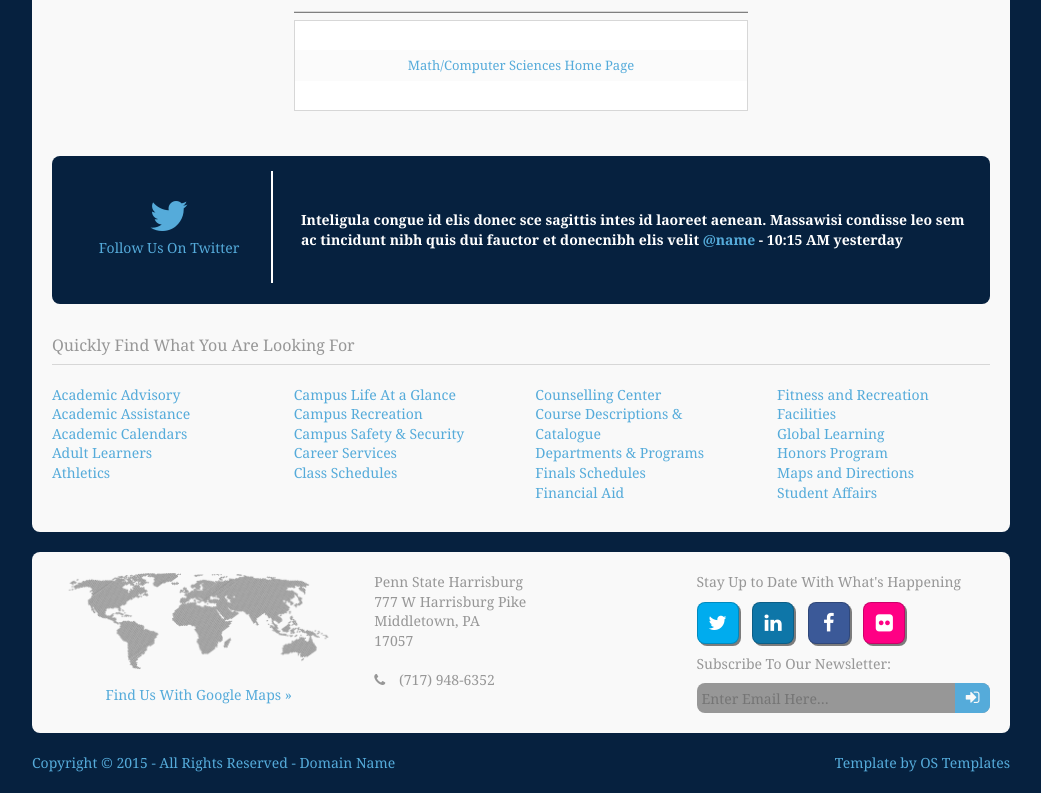
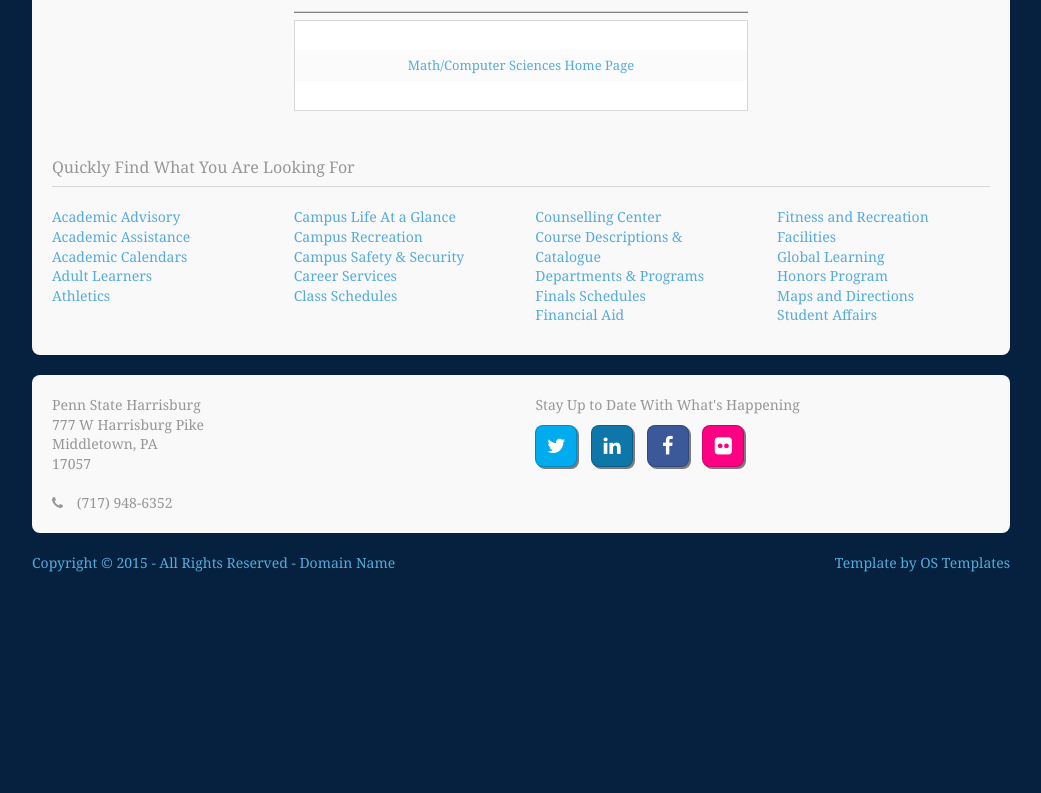
Before and after one commit to ColtonGerhart/cs_Redesign, a plain HTML site: page pages/Gen_Info/localInterest.html in a window 1280 px wide. Shown: the part 1659-2452 px from the top of the page, without its empty margins (119-1160 px from the left). After the commit the page ends 2251 px from the top, so only its background shows below. Drawn offline with Linux system fonts and the light colour scheme.

Commit message:
Update localInterest.html

```diff
--- a/pages/Gen_Info/localInterest.html
+++ b/pages/Gen_Info/localInterest.html
@@ -650,17 +650,7 @@ Useful Math sites, especially for Secondary Math Education majors</a>
                 </div>
                 <!-- ################################################################################################ -->
                 <!-- ################################################################################################ -->
-                <div id="twitter" class="group btmspace-30">
-                    <div class="one_quarter first center">
-                        <a href="#">
-                            <i class="fa fa-twitter fa-3x"></i><br>
-                            Follow Us On Twitter
-                        </a>
-                    </div>
-                    <div class="three_quarter bold">
-                        <p>Inteligula congue id elis donec sce sagittis intes id laoreet aenean. Massawisi condisse leo sem ac tincidunt nibh quis dui fauctor et donecnibh elis velit <a href="#">@name</a> - 10:15 AM yesterday</p>
-                    </div>
-                </div>
+
                 <!-- ################################################################################################ -->
                 <!-- ################################################################################################ -->
                 <div class="group">
@@ -734,13 +724,7 @@ Useful Math sites, especially for Secondary Math Education majors</a>
         <div class="rounded">
             <footer id="footer" class="clear">
                 <!-- ################################################################################################ -->
-                <div class="one_third first">
-                    <figure class="center">
-                        <img class="btmspace-15" src="../../images/demo/worldmap.png" alt="">
-                        <figcaption><a href="#">Find Us With Google Maps &raquo;</a></figcaption>
-                    </figure>
-                </div>
-                <div class="one_third">
+                <div class="one_half first">
                     <address>
                         Penn State Harrisburg<br>
                         777 W Harrisburg Pike<br>
@@ -750,7 +734,7 @@ Useful Math sites, especially for Secondary Math Education majors</a>
                         <i class="fa fa-phone pright-10"></i> (717) 948-6352<br>
                     </address>
                 </div>
-                <div class="one_third">
+                <div class="one_half">
                     <p class="nospace btmspace-10">Stay Up to Date With What's Happening</p>
                     <ul class="faico clear">
                         <li><a class="faicon-twitter" href="https://twitter.com/PSUHarrisburg"><i class="fa fa-twitter"></i></a></li>
@@ -758,13 +742,6 @@ Useful Math sites, especially for Secondary Math Education majors</a>
                         <li><a class="faicon-facebook" href="https://www.facebook.com/mathandcompsci"><i class="fa fa-facebook"></i></a></li>
                         <li><a class="faicon-flickr" href="https://www.flickr.com/photos/penn-state-harrisburg/"><i class="fa fa-flickr"></i></a></li>
                     </ul>
-                    <form class="clear" method="post" action="#">
-                        <fieldset>
-                            <legend>Subscribe To Our Newsletter:</legend>
-                            <input type="text" value="" placeholder="Enter Email Here&hellip;">
-                            <button class="fa fa-sign-in" type="submit" title="Sign Up"><em>Sign Up</em></button>
-                        </fieldset>
-                    </form>
                 </div>
                 <!-- ################################################################################################ -->
             </footer>
```
